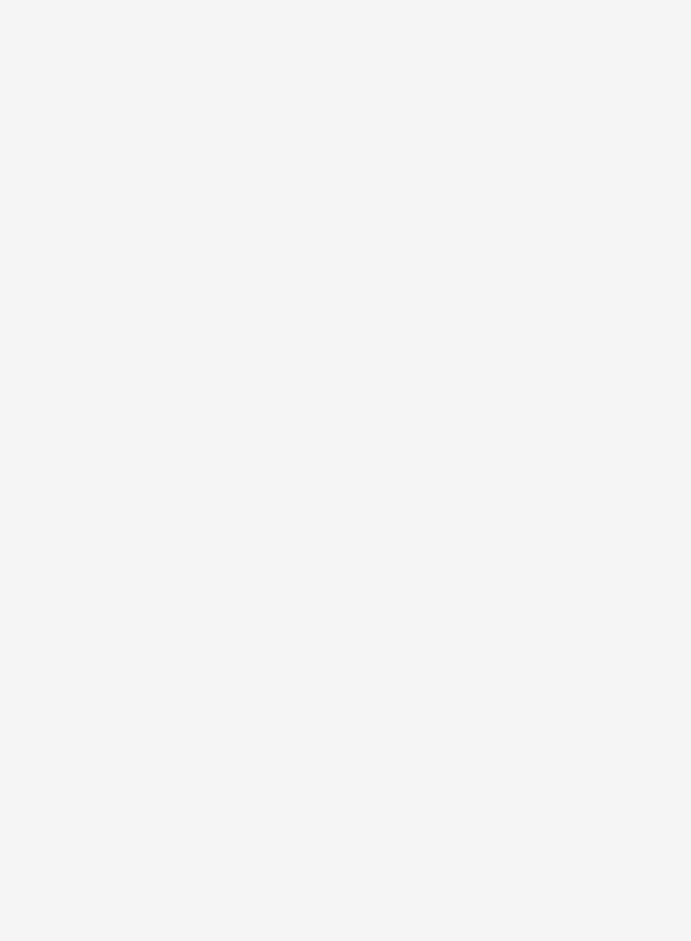
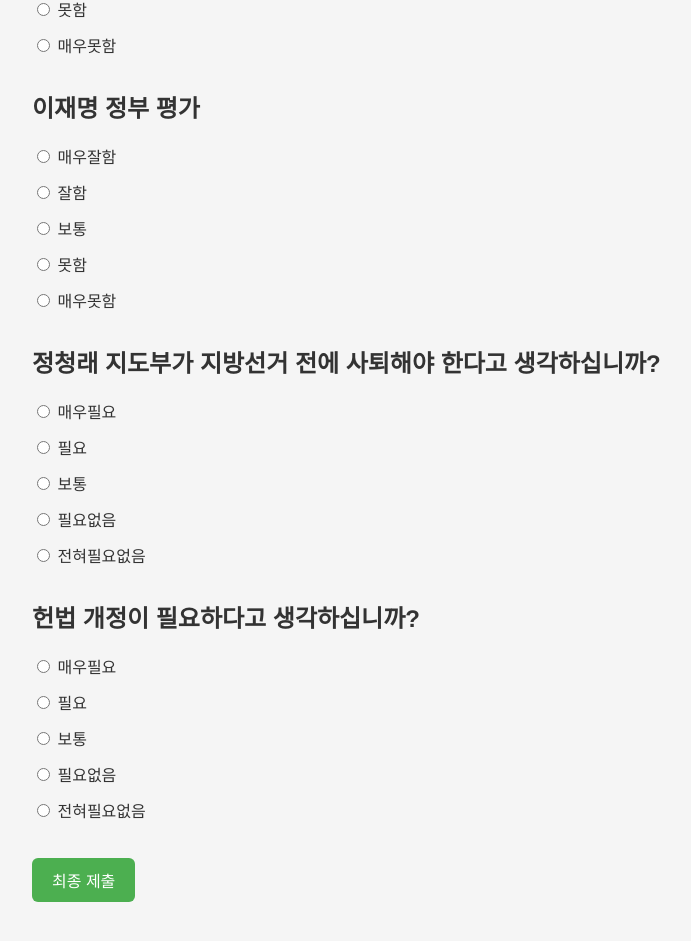
Before and after one commit to navillera7/hibiki-general-election, a Next.js app: page /vote in a window 1280 px wide. Shown: the part 1031-1972 px from the top of the page, without its empty margins (228-919 px from the left). Before the commit the page ends 953 px from the top, so only its background shows below. Built offline with nearby package versions, Linux system fonts and the light colour scheme.

Commit message:
Update vote.jsx

```diff
--- a/pages/vote.jsx
+++ b/pages/vote.jsx
@@ -4,9 +4,42 @@
 import candidates from '@/lib/candidates';
 
 const pmChoices = [
-  { id: '피바', label: '피바' },
-  { id: '케이비', label: '케이비' },
+  { id: '찬성', label: '찬성' },
+  { id: '반대', label: '반대' },
 ];
+
+const JungChoices = [
+  { id: '매우잘함', label: '매우잘함' },
+  { id: '잘함', label: '잘함' },
+  { id: '보통', label: '보통' },
+  { id: '못함', label: '못함' },
+  { id: '매우못함', label: '매우못함' },
+]
+
+const JungDownChoices = [
+  { id: "매우필요", label: "매우필요" },
+  { id: "필요", label: "필요" },
+  { id: "보통", label: "보통" },
+  { id: "필요없음", label: "필요없음" },
+  { id: "전혀필요없음", label: "전혀필요없음" },
+];
+
+const LeeChoices = [
+  { id: '매우잘함', label: '매우잘함' },
+  { id: '잘함', label: '잘함' },
+  { id: '보통', label: '보통' },
+  { id: '못함', label: '못함' },
+  { id: '매우못함', label: '매우못함' },
+]
+
+const change_constitution = [
+  { id: "매우필요", label: "매우필요" },
+  { id: "필요", label: "필요" },
+  { id: "보통", label: "보통" },
+  { id: "필요없음", label: "필요없음" },
+  { id: "전혀필요없음", label: "전혀필요없음" },
+];
+
 
 export default function CombinedVotePage() {
   const router = useRouter();
@@ -23,6 +56,18 @@
 
   // 총리 1표
   const [pmVote, setPmVote] = useState('');
+
+  // 정청래 지도부 평가
+  const [Jungvote, setJungVote] = useState('');
+
+  // 이재명 정부 평가
+  const [Leevote, setLeeVote] = useState('');
+
+  //정청래 지방선거 전 사퇴 여부
+  const [JungDownvote, setJungDownChoices] = useState('');
+
+  //헌법 개정 필요성 여부
+  const [change_constitutionvote, setChange_constitution] = useState('');
 
   // 모달(공약/상세)
   const [selectedCandidate, setSelectedCandidate] = useState(null);
@@ -44,6 +89,22 @@
     }
     if (!pmVote) {
       alert('총리 후보를 한 명 선택해 주세요.');
+      return;
+    }
+    if (!Jungvote) {
+      alert('정청래 지도부 평가를 선택해 주세요.');
+      return;
+    }
+    if (!Leevote) {
+      alert('이재명 정부 평가를 선택해 주세요.');
+      return;
+    }
+    if (!JungDownvote) {
+      alert('정청래 지도부가 지선 전에 사퇴해야 하는지 선택해 주세요.');
+      return;
+    }
+    if (!change_constitutionvote) {
+      alert('헌법 개정 필요성에 대해 선택해 주세요.');
       return;
     }
 
@@ -68,7 +129,43 @@
       const data2 = await res2.json();
       if (!data2.success) throw new Error(data2.message || '총리 투표 제출 오류');
 
-      // 3) 결과 페이지로
+      // 3) 정청래 지도부 평가 제출 (/api/Jung-vote) --- NEW
+      const res3 = await fetch('/api/Jung-vote', {
+        method: 'POST',
+        headers: { 'Content-Type': 'application/json' },
+        body: JSON.stringify({ code, vote: Jungvote }),
+      });
+      const data3 = await res3.json();
+      if (!data3.success) throw new Error(data3.message || '정청래 지도부 평가 제출 오류');
+
+      // 4) 이재명 정부 평가 제출 (/api/Lee-vote) --- NEW
+      const res4 = await fetch('/api/Lee-vote', {
+        method: 'POST',
+        headers: { 'Content-Type': 'application/json' },
+        body: JSON.stringify({ code, vote: Leevote }),
+      });
+      const data4 = await res4.json();
+      if (!data4.success) throw new Error(data4.message || '이재명 정부 평가 제출 오류');
+
+      // 5) 정청래 지방선거 전 사퇴 여부 제출 (/api/JungDown-vote) --- NEW
+      const res5 = await fetch('/api/JungDown-vote', {
+        method: 'POST',
+        headers: { 'Content-Type': 'application/json' },
+        body: JSON.stringify({ code, vote: JungDownvote }),
+      });
+      const data5 = await res5.json();
+      if (!data5.success) throw new Error(data5.message || '정청래 지방선거 전 사퇴 여부 제출 오류');
+
+      // 6) 헌법 개정 필요성 여부 제출 (/api/change_constitution-vote) --- NEW
+      const res6 = await fetch('/api/change_constitution-vote', {
+        method: 'POST',
+        headers: { 'Content-Type': 'application/json' },
+        body: JSON.stringify({ code, vote: change_constitutionvote }),
+      });
+      const data6 = await res6.json();
+      if (!data6.success) throw new Error(data6.message || '헌법 개정 필요성 여부 제출 오류');
+
+      // 5) 결과 페이지로
       router.push('/result');
     } catch (e) {
       console.error(e);
@@ -136,7 +233,7 @@
 
       {/* 섹션 2: 총리 투표 (1표 라디오) */}
       <section style={{ marginTop: 32 }}>
-        <h2>총리 투표</h2>
+        <h2>케이비 총리 찬반 투표</h2>
         {pmChoices.map((c) => (
           <div key={c.id} style={{ marginBottom: 12 }}>
             <label style={{ cursor: 'pointer' }}>
@@ -152,6 +249,83 @@
           </div>
         ))}
       </section>
+      {/* 섹션 3: 정청래 지도부 평가 */}
+      <section style={{ marginTop: 32 }}>
+        <h2>정청래 지도부 평가</h2>
+        {JungChoices.map((c) => (
+          <div key={c.id} style={{ marginBottom: 12 }}>
+            <label style={{ cursor: 'pointer' }}>
+              <input
+                type="radio"
+                name="Jung-vote"
+                value={c.id}
+                checked={Jungvote === c.id}
+                onChange={() => setJungVote(c.id)}
+              />{' '}
+              {c.label}
+            </label>
+          </div>
+        ))}
+      </section>
+      {/* 섹션 4: 이재명 정부 평가 */}
+      <section style={{ marginTop: 32 }}>
+        <h2>이재명 정부 평가</h2>
+        {LeeChoices.map((c) => (
+          <div key={c.id} style={{ marginBottom: 12 }}>
+            <label
+              style={{ cursor: 'pointer' }}            >
+              <input
+                type="radio"
+                name="Lee-vote"
+                value={c.id}
+                checked={Leevote === c.id}
+                onChange={() => setLeeVote(c.id)}
+              />{' '}
+              {c.label}
+            </label>
+          </div>
+        ))}
+      </section>
+      {/* 섹션 5: 정청래 지방선거 전 사퇴 여부 */}
+      <section style={{ marginTop: 32 }}>
+        <h2>정청래 지도부가 지방선거 전에 사퇴해야 한다고 생각하십니까?</h2>
+        {JungDownChoices.map((c) => (
+          <div key={c.id} style={{ marginBottom: 12 }}>
+            <label
+              style={{ cursor: 'pointer' }}            >
+              <input
+                type="radio"
+                name="JungDown-vote"
+                value={c.id}
+                checked={JungDownvote === c.id}
+                onChange={() => setJungDownChoices(c.id)}
+              />{' '}
+              {c.label}
+            </label>
+          </div>
+        ))}
+      </section>
+      {/* 섹션 6: 헌법 개정 필요성 여부 */}
+      <section style={{ marginTop: 32 }}>
+        <h2>헌법 개정이 필요하다고 생각하십니까?</h2>
+        {change_constitution.map((c) => (
+          <div key={c.id} style={{ marginBottom: 12 }}>
+            <label
+              style={{ cursor: 'pointer' }}            >
+              <input
+                type="radio"
+                name="change_constitution-vote"
+                value={c.id}
+                checked={change_constitutionvote === c.id}
+                onChange={() => setChange_constitution(c.id)}
+              />{' '}
+              {c.label}
+            </label>
+          </div>
+        ))}
+      </section>
+
+      {/* 최종 제출 버튼 */}
 
       <button
         onClick={handleSubmitAll}
```
